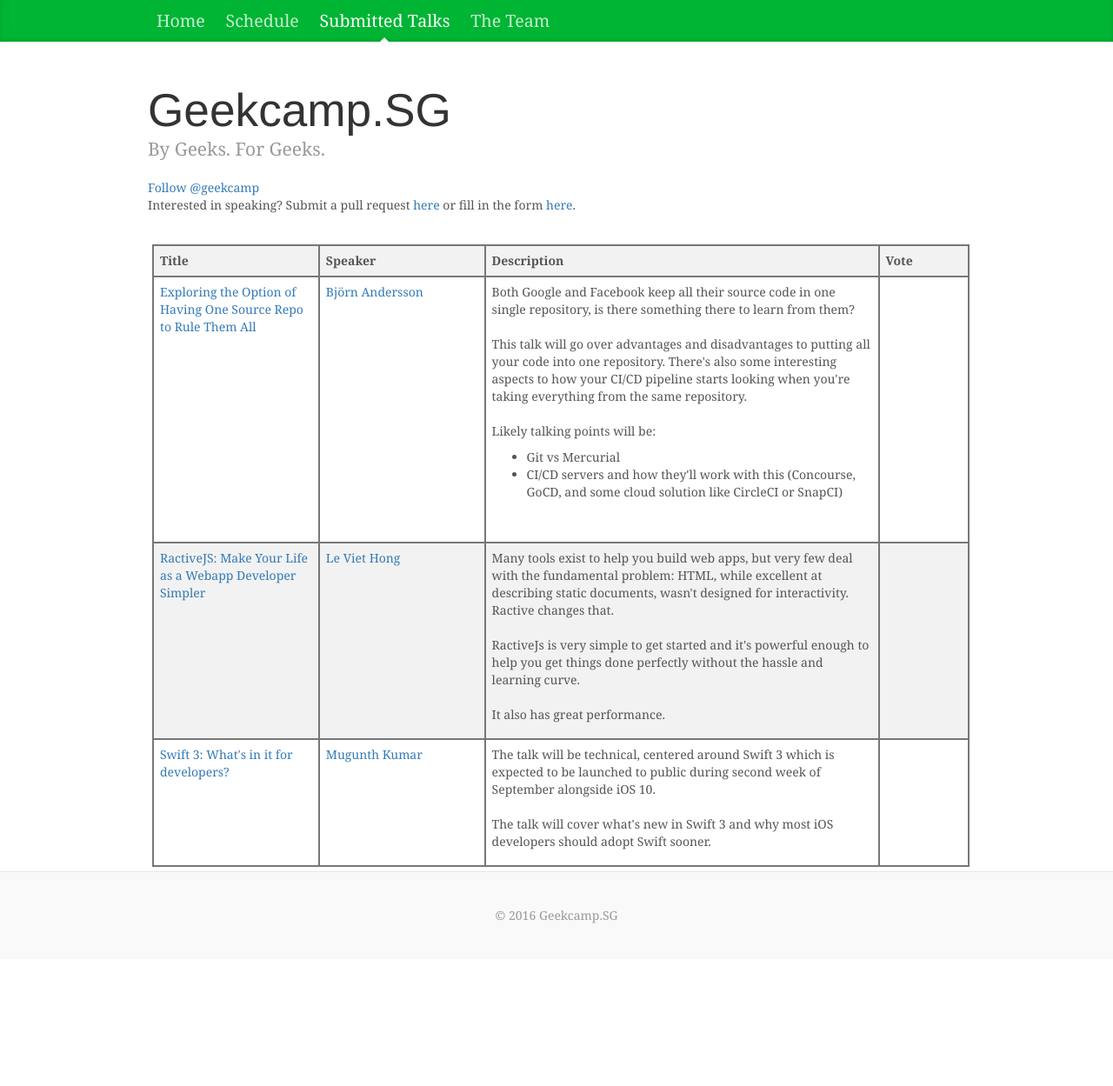
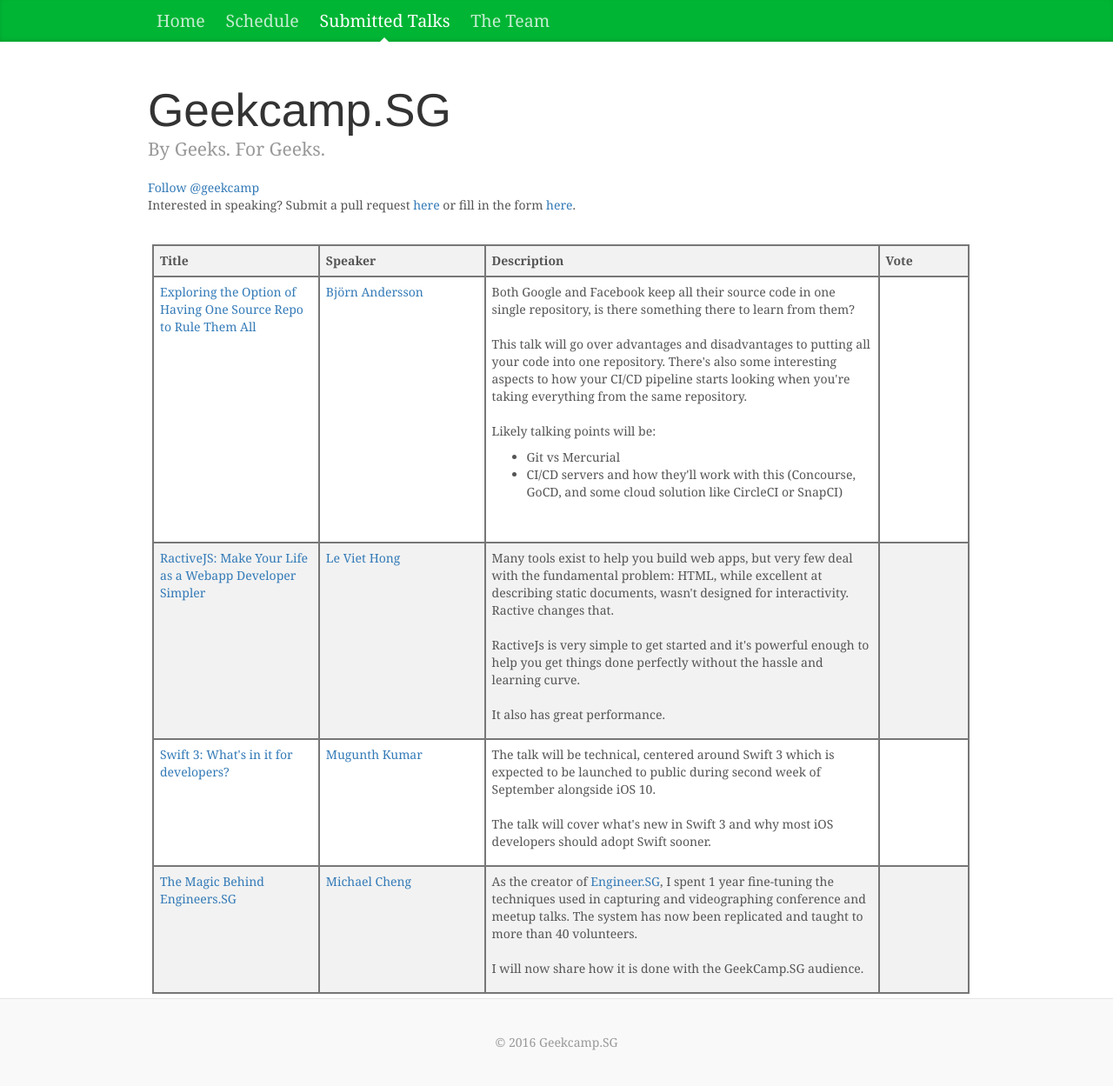
Before and after one commit to geekcampsg/website-2016, a Jekyll site: the page built from talks.html, in a window 1280 px wide. Shown: the whole page at 87% size. Built offline with Jekyll 4.4.1, drawn with Linux system fonts in a browser that asks for light colours; comment, search, counter and statistics services are not loaded; before the commit the page ends 1103 px from its top, so only the background shows below that.

Commit message:
Added Michael Cheng's talk.

```diff
--- a/_data/talks.yml
+++ b/_data/talks.yml
@@ -52,3 +52,15 @@
       <li>Git vs Mercurial</li>
       <li>CI/CD servers and how they'll work with this (Concourse, GoCD, and some cloud solution like CircleCI or SnapCI)</li>
       </ul>
+
+- slug: the-magic-behind-engineers-sg
+  speaker:
+    name: Michael Cheng
+    link: https://github.com/miccheng
+  talk:
+    title: The Magic Behind Engineers.SG
+    description: >
+      As the creator of <a href="https://engineers.sg" target="_blank">Engineer.SG</a>, I spent 1 year fine-tuning the techniques used in capturing and videographing conference and meetup talks. The system has now been replicated and taught to more than 40 volunteers.
+
+
+      I will now share how it is done with the GeekCamp.SG audience.
```
